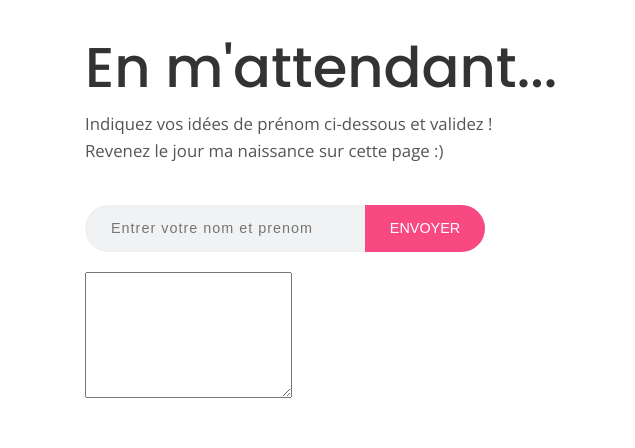
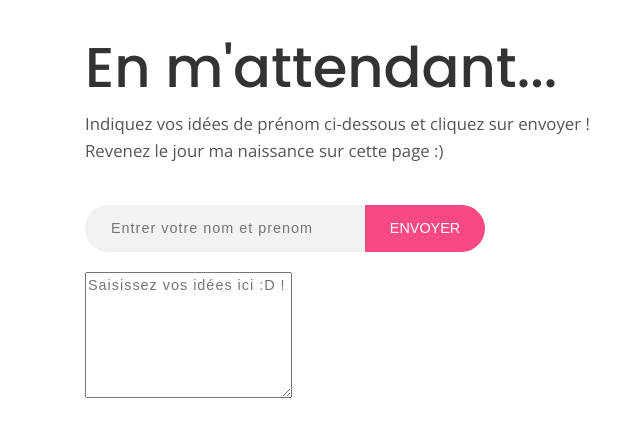
Before and after one commit to mbaron2/Peanuts, a plain HTML site: page index.html in a window 1280 px wide. Shown: the part 158-606 px from the top of the page, 0-635 px from the left. Drawn offline with nearby package versions, Linux system fonts and the light colour scheme.

Commit message:
all edit

```diff
--- a/index.html
+++ b/index.html
@@ -39,7 +39,7 @@
 					<div class="display-table-cell">
 						<div class="main-content">
 							<h1 class="title"><b>En m'attendant...</b></h1>
-							<p>Indiquez vos idées de prénom ci-dessous et validez ! </br> Revenez le jour ma naissance sur cette page :)</p>
+							<p>Indiquez vos idées de prénom ci-dessous et cliquez sur envoyer ! </br> Revenez le jour ma naissance sur cette page :) </br> </p>
 
 
 								<form action="https://www.elformo.com/forms/c1f54473-03be-4a53-97e3-1dd69aaf90e3" method="post" accept-charset="UTF-8">
@@ -48,7 +48,7 @@
 										<button class="submit-btn" name="submit" type="submit"><b>ENVOYER </b></button>
 									</div>
 									<div>
-										<textarea id="comment" name="comment"rows="5"></textarea>
+										<textarea id="comment" name="comment"rows="5" placeholder="Saisissez vos idées ici :D !"></textarea>
 									</div>
 									<div class="form-group">
 								</br>
```
